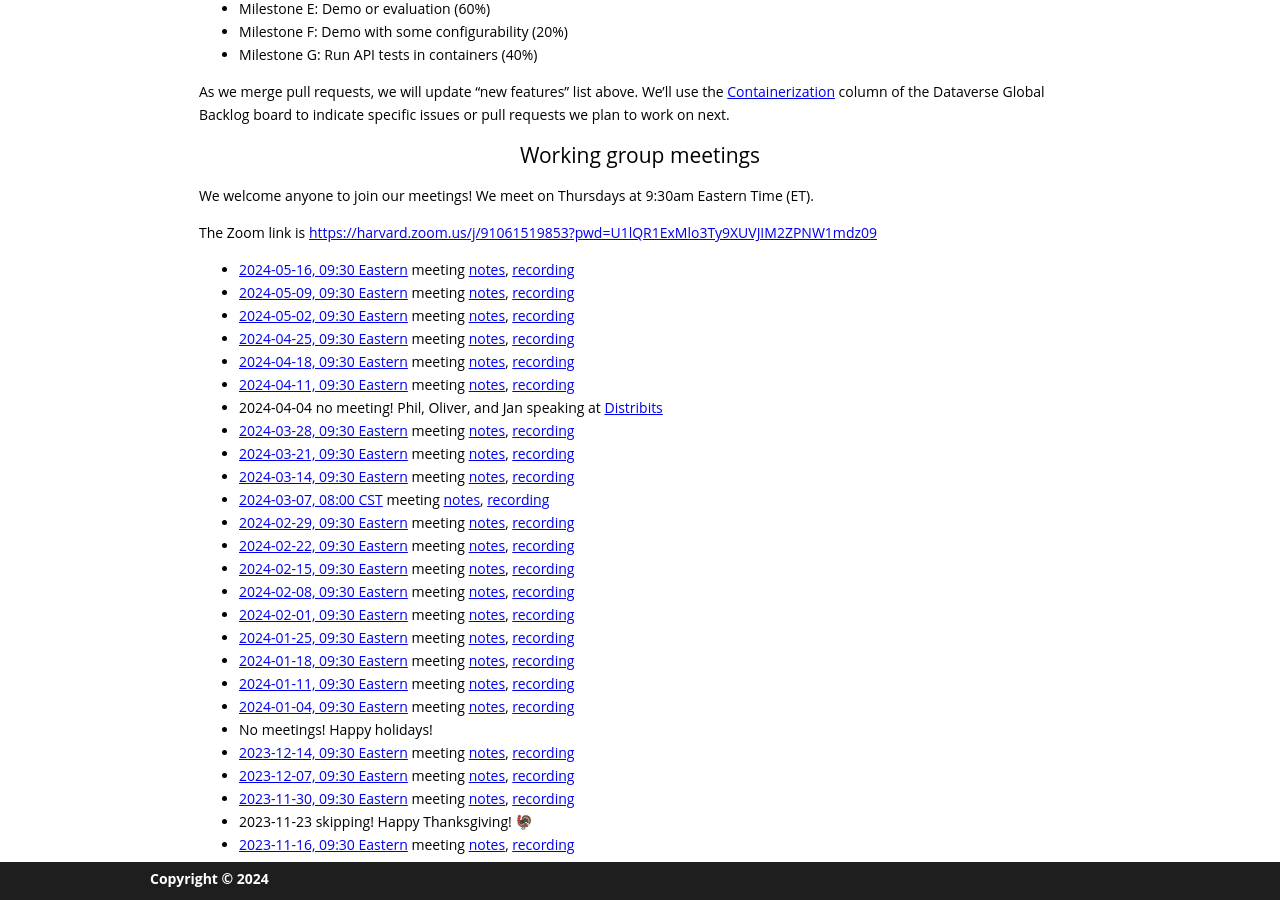
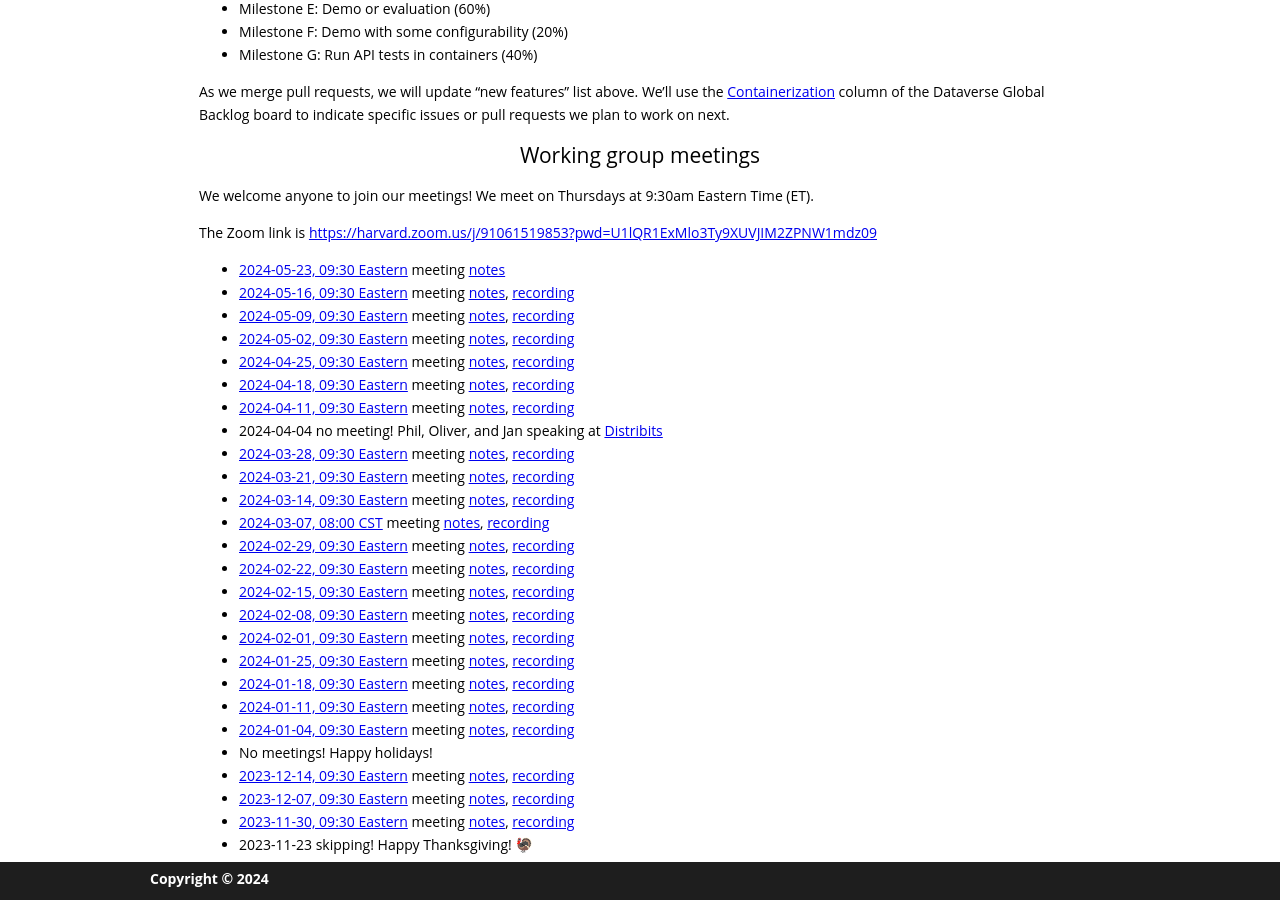
Before and after one commit to gdcc/ct.gdcc.io, a Jekyll site: the page built from index.md, in a window 1280 px wide and 900 px high, scrolled down 1703 px. Built offline with Jekyll 4.4.1, drawn with Linux system fonts in a browser that asks for light colours; our own code applies the rules of GitHub Pages for plain Markdown files.

Commit message:
add next meeting

```diff
--- a/index.md
+++ b/index.md
@@ -62,6 +62,7 @@ We welcome anyone to join our meetings! We meet on Thursdays at 9:30am Eastern T
 
 The Zoom link is <https://harvard.zoom.us/j/91061519853?pwd=U1lQR1ExMlo3Ty9XUVJIM2ZPNW1mdz09>
 
+- [2024-05-23, 09:30 Eastern](https://time.is/compare/0930_23_May_2024_in_Boston) meeting [notes](https://docs.google.com/document/d/18pof1XM-5yj-yHEk4yDGmjdumdeWX4bEPkKra8Khet8/edit?usp=sharing)
 - [2024-05-16, 09:30 Eastern](https://time.is/compare/0930_16_May_2024_in_Boston) meeting [notes](https://docs.google.com/document/d/19GKkt5l-2rjdmb8NrCsprp68eLe-QvHpdpmCbhyd4Y4/edit?usp=sharing), [recording](https://harvard.zoom.us/rec/share/8cpmRi3PaPMywDVGOoTo8ufgWJNCojvj7y5QLc5dgbBhY7mCQ5ioj80U1iqV5waQ.q1rhw0Uy1SlPoWZq)
 - [2024-05-09, 09:30 Eastern](https://time.is/compare/0930_9_May_2024_in_Boston) meeting [notes](https://docs.google.com/document/d/1RJttpY_rlDdOQkWcekQXNIhqo0AfTv-fdivWJjiakDQ/edit?usp=sharing), [recording](https://harvard.zoom.us/rec/share/moRiBactQx1G6L3y0Kl_uBm4BFFqgZuexuWW9diKKLgEGdeOGEa2MTfWg1GuK9LN.7lAJK6He2_D7VvvZ)
 - [2024-05-02, 09:30 Eastern](https://time.is/compare/0930_2_May_2024_in_Boston) meeting [notes](https://docs.google.com/document/d/1xbthfULWFeaAG8ekoBWIsc1ticGfKPPjwtF3vkVMf6M/edit?usp=sharing), [recording](https://harvard.zoom.us/rec/share/UngifpZved18pmzL1p7_Sm8mkzhK6-wHtvpuERI1JM-pXTJp6Hal4GW8o9ItY8XB.bpHlhuSMAumc4Onz)
```
